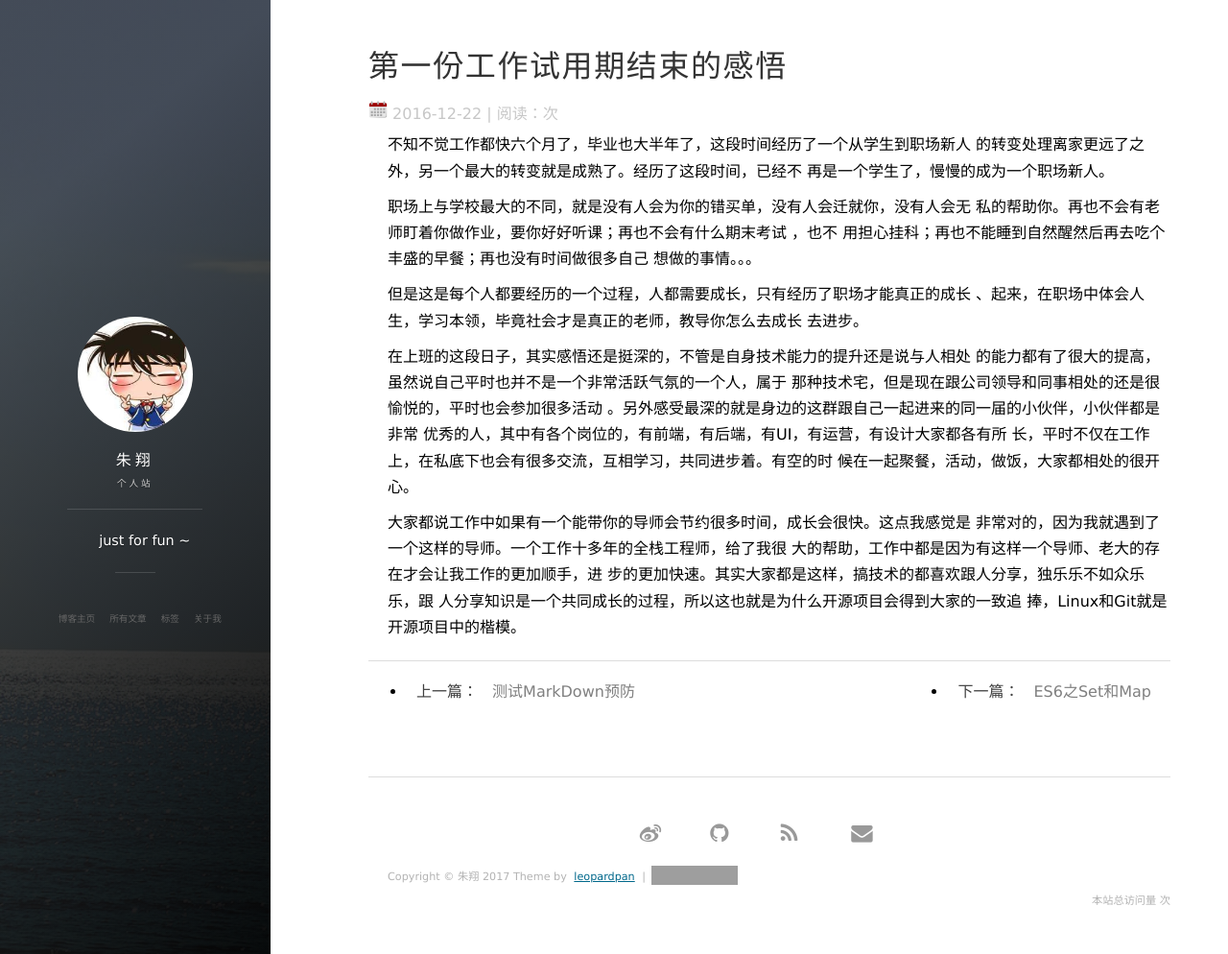
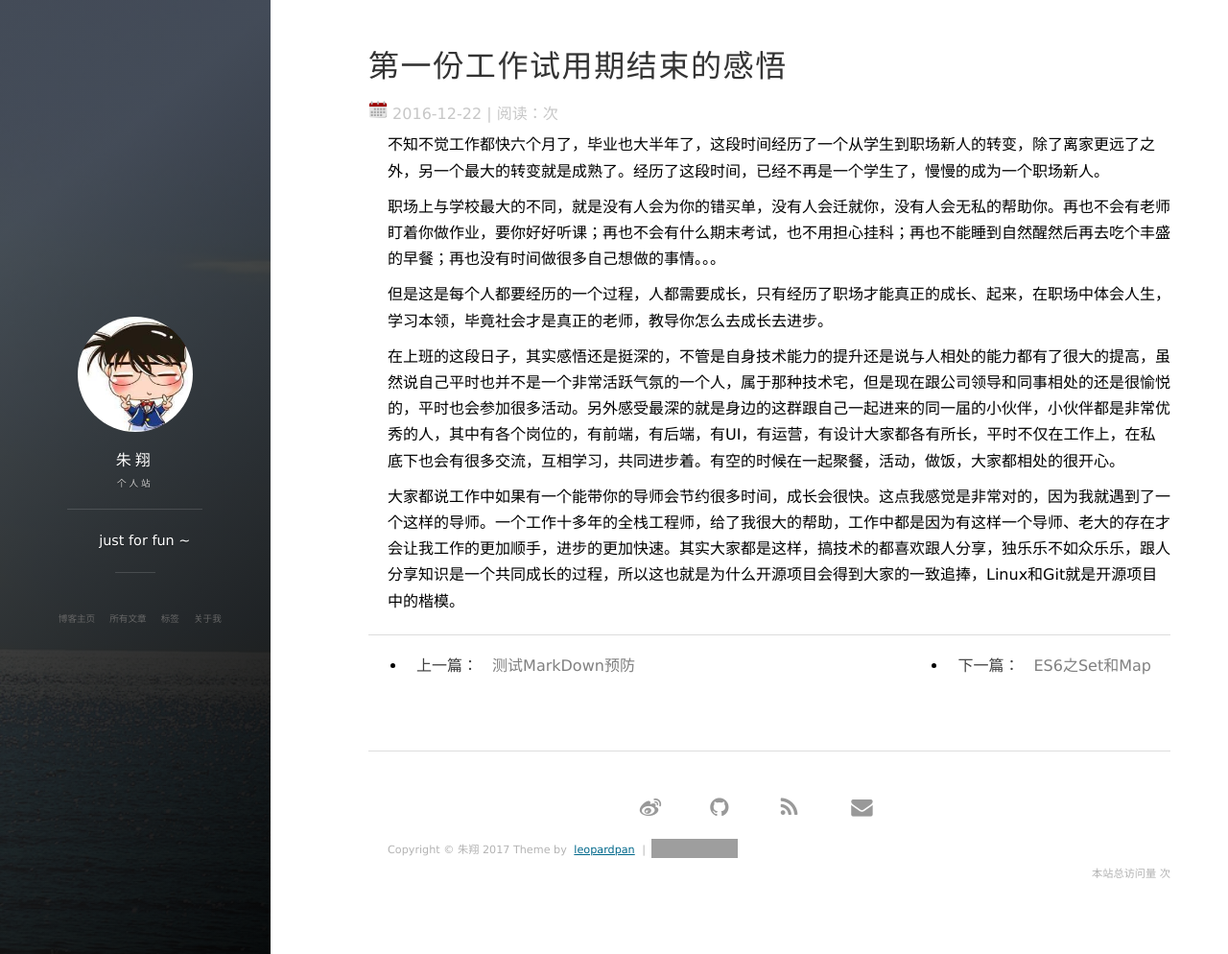
Before and after one commit to zhuSilence/zhuSilence.github.io, a Jekyll site: the page built from _posts/2016-12-22-第一份工作试用期结束的感悟.md, in a window 1280 px wide and 994 px high. Shown: the whole window at 96% size. Built offline with Jekyll 4.4.1, drawn with Linux system fonts in a browser that asks for light colours; nearby versions of some CDN libraries; comment, search, counter and statistics services are not loaded; grey boxes are pictures that could not be loaded.

```diff
--- a/_posts/2016-12-22-第一份工作试用期结束的感悟.md
+++ b/_posts/2016-12-22-第一份工作试用期结束的感悟.md
@@ -5,31 +5,12 @@ date: 2016-12-22
 tag: 博客，感悟
 ---
 
-不知不觉工作都快六个月了，毕业也大半年了，这段时间经历了一个从学生到职场新人
-的转变处理离家更远了之外，另一个最大的转变就是成熟了。经历了这段时间，已经不
-再是一个学生了，慢慢的成为一个职场新人。
+不知不觉工作都快六个月了，毕业也大半年了，这段时间经历了一个从学生到职场新人的转变，除了离家更远了之外，另一个最大的转变就是成熟了。经历了这段时间，已经不再是一个学生了，慢慢的成为一个职场新人。
 
-职场上与学校最大的不同，就是没有人会为你的错买单，没有人会迁就你，没有人会无
-私的帮助你。再也不会有老师盯着你做作业，要你好好听课；再也不会有什么期末考试
-，也不
-用担心挂科；再也不能睡到自然醒然后再去吃个丰盛的早餐；再也没有时间做很多自己
-想做的事情。。。
+职场上与学校最大的不同，就是没有人会为你的错买单，没有人会迁就你，没有人会无私的帮助你。再也不会有老师盯着你做作业，要你好好听课；再也不会有什么期末考试，也不用担心挂科；再也不能睡到自然醒然后再去吃个丰盛的早餐；再也没有时间做很多自己想做的事情。。。
 
-但是这是每个人都要经历的一个过程，人都需要成长，只有经历了职场才能真正的成长
-、起来，在职场中体会人生，学习本领，毕竟社会才是真正的老师，教导你怎么去成长
-去进步。
+但是这是每个人都要经历的一个过程，人都需要成长，只有经历了职场才能真正的成长、起来，在职场中体会人生，学习本领，毕竟社会才是真正的老师，教导你怎么去成长去进步。
 
-在上班的这段日子，其实感悟还是挺深的，不管是自身技术能力的提升还是说与人相处
-的能力都有了很大的提高，虽然说自己平时也并不是一个非常活跃气氛的一个人，属于
-那种技术宅，但是现在跟公司领导和同事相处的还是很愉悦的，平时也会参加很多活动
-。另外感受最深的就是身边的这群跟自己一起进来的同一届的小伙伴，小伙伴都是非常
-优秀的人，其中有各个岗位的，有前端，有后端，有UI，有运营，有设计大家都各有所
-长，平时不仅在工作上，在私底下也会有很多交流，互相学习，共同进步着。有空的时
-候在一起聚餐，活动，做饭，大家都相处的很开心。
+在上班的这段日子，其实感悟还是挺深的，不管是自身技术能力的提升还是说与人相处的能力都有了很大的提高，虽然说自己平时也并不是一个非常活跃气氛的一个人，属于那种技术宅，但是现在跟公司领导和同事相处的还是很愉悦的，平时也会参加很多活动。另外感受最深的就是身边的这群跟自己一起进来的同一届的小伙伴，小伙伴都是非常优秀的人，其中有各个岗位的，有前端，有后端，有UI，有运营，有设计大家都各有所长，平时不仅在工作上，在私底下也会有很多交流，互相学习，共同进步着。有空的时候在一起聚餐，活动，做饭，大家都相处的很开心。
 
-大家都说工作中如果有一个能带你的导师会节约很多时间，成长会很快。这点我感觉是
-非常对的，因为我就遇到了一个这样的导师。一个工作十多年的全栈工程师，给了我很
-大的帮助，工作中都是因为有这样一个导师、老大的存在才会让我工作的更加顺手，进
-步的更加快速。其实大家都是这样，搞技术的都喜欢跟人分享，独乐乐不如众乐乐，跟
-人分享知识是一个共同成长的过程，所以这也就是为什么开源项目会得到大家的一致追
-捧，Linux和Git就是开源项目中的楷模。
+大家都说工作中如果有一个能带你的导师会节约很多时间，成长会很快。这点我感觉是非常对的，因为我就遇到了一个这样的导师。一个工作十多年的全栈工程师，给了我很大的帮助，工作中都是因为有这样一个导师、老大的存在才会让我工作的更加顺手，进步的更加快速。其实大家都是这样，搞技术的都喜欢跟人分享，独乐乐不如众乐乐，跟人分享知识是一个共同成长的过程，所以这也就是为什么开源项目会得到大家的一致追捧，Linux和Git就是开源项目中的楷模。
```
Also changed, not shown: _posts/2017-03-29-IDEA远程调试配置.md (added, +17 -0 lines), images/posts/articles/2017-03-29/001.jpg (added).
